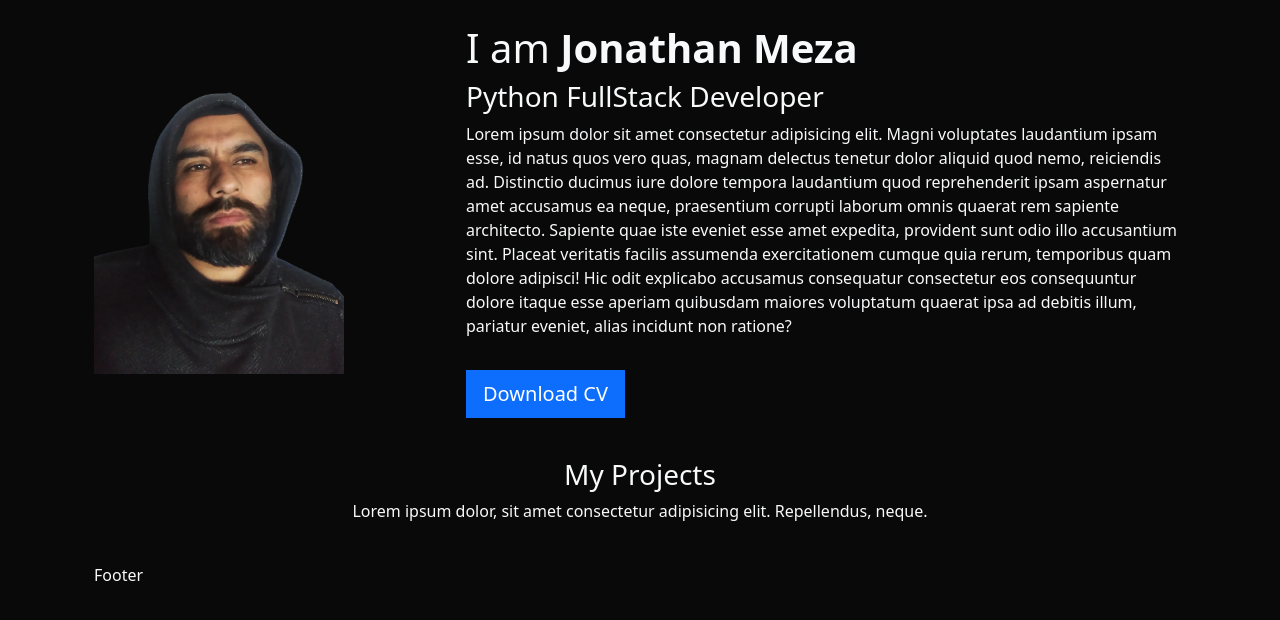
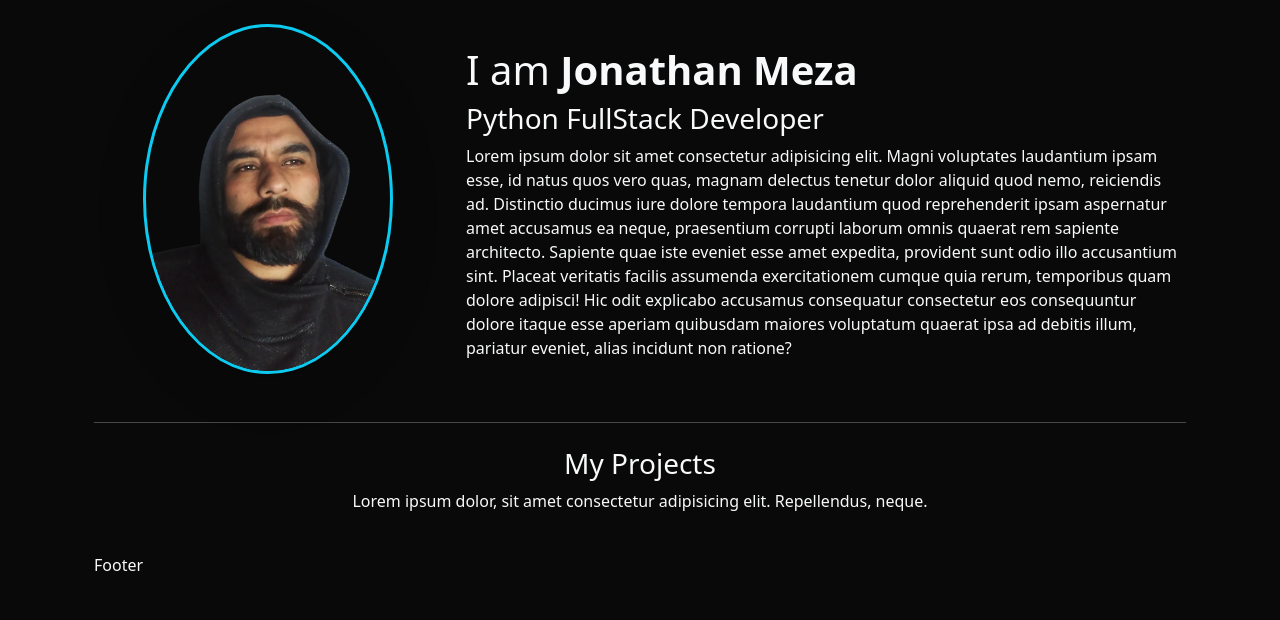
Before and after one commit to jonma0107/portfolio-with-django, a Django app: page / in a window 1280 px wide. Shown: the part 75-695 px from the top of the page. Run offline with Django 4.2, Linux system fonts and the light colour scheme; data that the repository does not hold is empty.

Commit message:
[UPDATE] profile description

```diff
--- a/app_portfolio/templates/home.html
+++ b/app_portfolio/templates/home.html
@@ -6,18 +6,21 @@
 {% load static %}
 
 <header class="row">
-  <div class="col-md-4">
-    <img class="profile" src="{% static 'files/perfil2.webp' %}" alt="profile">
+
+  <div class="col-md-4 d-flex align-items-center justify-content-center">
+    <img class="profile rounded-circle mb-4 border border-info border-3 shadow-lg" src="{% static 'files/perfil2.webp' %}" alt="profile">
   </div>
-  <div class="col-md-8 my-auto">
+
+  <div class="col-md-8 m-auto">
     <h1>I am <strong>Jonathan Meza</strong></h1>
     <h3>Python FullStack Developer</h3>
     <p>
       Lorem ipsum dolor sit amet consectetur adipisicing elit. Magni voluptates laudantium ipsam esse, id natus quos vero quas, magnam delectus tenetur dolor aliquid quod nemo, reiciendis ad. Distinctio ducimus iure dolore tempora laudantium quod reprehenderit ipsam aspernatur amet accusamus ea neque, praesentium corrupti laborum omnis quaerat rem sapiente architecto. Sapiente quae iste eveniet esse amet expedita, provident sunt odio illo accusantium sint. Placeat veritatis facilis assumenda exercitationem cumque quia rerum, temporibus quam dolore adipisci! Hic odit explicabo accusamus consequatur consectetur eos consequuntur dolore itaque esse aperiam quibusdam maiores voluptatum quaerat ipsa ad debitis illum, pariatur eveniet, alias incidunt non ratione?
     </p>
-    <a href="{% static 'files/resume.pdf'%}" class="btn btn-primary btn-lg rounded-0 my-3" target="_blank">Download CV</a>
+    {% comment %} <a href="{% static 'files/resume.pdf'%}" class="btn btn-primary btn-lg rounded-0 my-3" target="_blank">Download CV</a> {% endcomment %}
   </div>
 </header>
+<hr class="my-4">
 
 {% comment %} RECORRER LA CONSULTA {% endcomment %}
 
```
